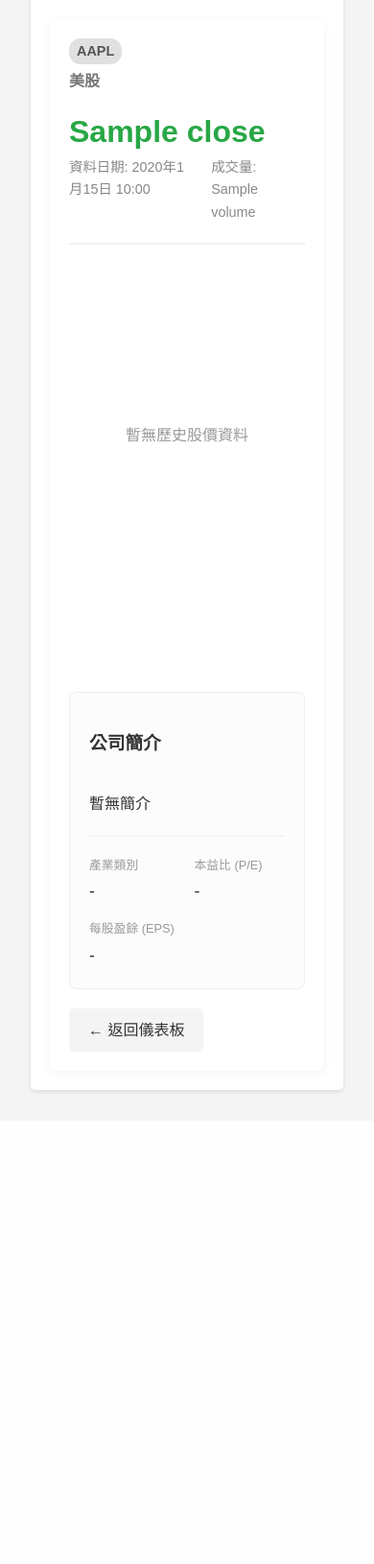
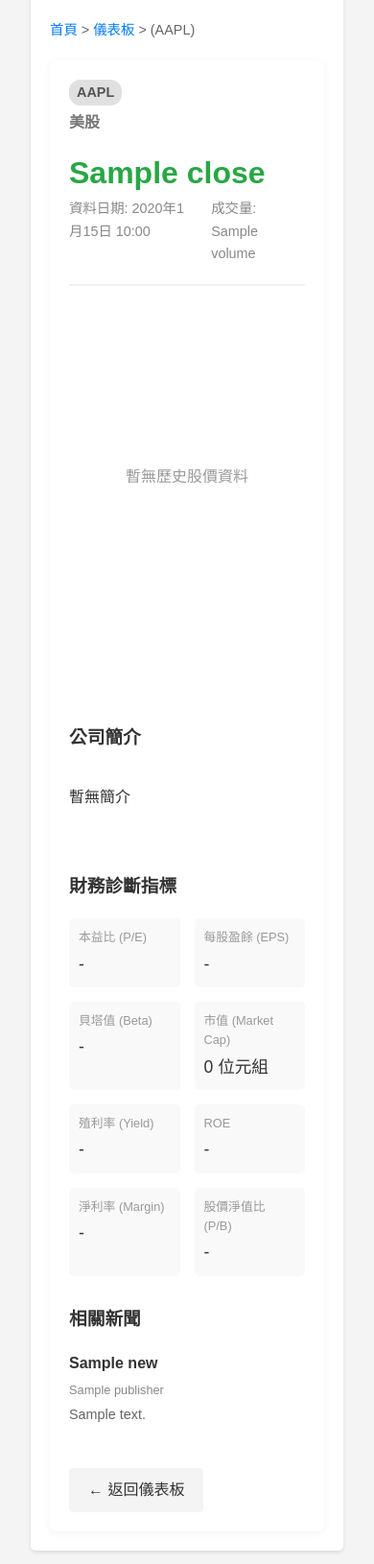
Before and after one commit to Waiting0314/finance_dashboard, a Django app: template templates/stock_detail.html in a window 390 px wide. Shown: the part 89-1719 px from the top of the page at 96% size. Before the commit the page ends 1230 px from the top, so only its background shows below. Run offline with Django 5.2, Linux system fonts and the light colour scheme; data comes from the database, SQL or seed files in the repository; both versions use the stored data as it was after the commit; tables that the repository leaves empty hold one stand-in row (values such as "Sample post"); the template is opened without the code that fills it: values that come from a table or form of the project are taken from there, most other values are stand-ins (such as "Sample title", 1, 10 or a date in 2020); some libraries are stand-ins or nearby versions.

Commit message:
feat: Add financial indicators with tooltips and live news
- Added 6 new financial indicators to Stock model: Beta, Market Cap, Dividend Yield, ROE, Profit Margin, P/B.
- Updated `fetch_stock_data` to populate these new fields.
- Enhanced Stock Detail page:
    - Added breadcrumb navigation.
    - Added Financial Indicators section with responsive grid and hover tooltips explaining each metric.
    - Added News section fetching live news via yfinance.
- Verified data fetching and frontend rendering.

```diff
--- a/stocks/models.py
+++ b/stocks/models.py
@@ -12,6 +12,14 @@ class Stock(models.Model):
     sector = models.CharField(max_length=50, blank=True, help_text="產業類別")
     pe_ratio = models.DecimalField(max_digits=10, decimal_places=2, null=True, blank=True, help_text="本益比")
     eps = models.DecimalField(max_digits=10, decimal_places=2, null=True, blank=True, help_text="每股盈餘")
+
+    # New Financial Indicators
+    beta = models.DecimalField(max_digits=10, decimal_places=2, null=True, blank=True, help_text="貝塔值 (風險係數)")
+    market_cap = models.BigIntegerField(null=True, blank=True, help_text="市值")
+    dividend_yield = models.DecimalField(max_digits=10, decimal_places=4, null=True, blank=True, help_text="殖利率")
+    roe = models.DecimalField(max_digits=10, decimal_places=4, null=True, blank=True, help_text="股東權益報酬率")
+    profit_margin = models.DecimalField(max_digits=10, decimal_places=4, null=True, blank=True, help_text="淨利率")
+    price_to_book = models.DecimalField(max_digits=10, decimal_places=2, null=True, blank=True, help_text="股價淨值比")
 
     def __str__(self):
         return f"{self.name} ({self.ticker})"
--- a/templates/stock_detail.html
+++ b/templates/stock_detail.html
@@ -3,6 +3,13 @@
 {% block title %}{{ stock.ticker }} - 詳細資訊{% endblock %}
 
 {% block content %}
+<!-- Breadcrumb -->
+<div class="breadcrumb">
+    <a href="{% url 'home' %}">首頁</a> &gt;
+    <a href="{% url 'dashboard' %}">儀表板</a> &gt;
+    <span>{{ stock.name }} ({{ stock.ticker }})</span>
+</div>
+
 <div class="stock-detail-container">
     <!-- Top Section: Header & Price Card -->
     <div class="detail-header">
@@ -26,32 +33,86 @@
 
     <!-- Main Section: Chart & Info -->
     <div class="main-grid">
-        <!-- Left Column: Chart -->
+        <!-- Left Column: Chart & Description -->
         <div class="chart-section">
             <div id="main-chart" style="width: 100%; height: 400px;"></div>
-        </div>
 
-        <!-- Right Column: Info & Metrics -->
-        <div class="info-section">
-            <div class="info-box">
+             <div class="info-box" style="margin-top: 20px;">
                 <h3>公司簡介</h3>
                 <p class="description">{{ stock.description|default:"暫無簡介"|linebreaks }}</p>
             </div>
+        </div>
 
+        <!-- Right Column: Indicators & News -->
+        <div class="info-section">
+            <!-- Financial Indicators -->
+            <div class="indicators-box">
+                <h3>財務診斷指標</h3>
                 <div class="metrics-grid">
-                <div class="metric-item">
-                    <label>產業類別</label>
-                    <div class="value">{{ stock.sector|default:"-" }}</div>
-                </div>
-                <div class="metric-item">
+                    <!-- Standard -->
+                    <div class="metric-item tooltip-container">
                         <label>本益比 (P/E)</label>
                         <div class="value">{{ stock.pe_ratio|default:"-" }}</div>
+                        <span class="tooltip-text">股價除以每股盈餘 (EPS)，用來評估股價是否昂貴。數值越低通常代表越便宜。</span>
                     </div>
-                <div class="metric-item">
+                    <div class="metric-item tooltip-container">
                         <label>每股盈餘 (EPS)</label>
                         <div class="value">{{ stock.eps|default:"-" }}</div>
+                         <span class="tooltip-text">公司獲利能力的指標，代表每一股賺了多少錢。</span>
+                    </div>
+
+                    <!-- New Indicators -->
+                    <div class="metric-item tooltip-container">
+                        <label>貝塔值 (Beta)</label>
+                        <div class="value">{{ stock.beta|default:"-" }}</div>
+                        <span class="tooltip-text">衡量股票相對於大盤的波動風險。>1 代表波動比大盤大，<1 代表波動較小。</span>
+                    </div>
+                    <div class="metric-item tooltip-container">
+                        <label>市值 (Market Cap)</label>
+                        <div class="value">{{ stock.market_cap|filesizeformat }}</div> <!-- Using filesizeformat as a rough formatter or we can filter it -->
+                         <span class="tooltip-text">公司的總市場價值 (股價 x 總股數)，代表公司規模。</span>
+                    </div>
+                    <div class="metric-item tooltip-container">
+                        <label>殖利率 (Yield)</label>
+                        <div class="value">{{ stock.dividend_yield|default:"-" }}</div>
+                         <span class="tooltip-text">公司發放的現金股利佔股價的百分比，代表投資的現金回報率。</span>
+                    </div>
+                    <div class="metric-item tooltip-container">
+                        <label>ROE</label>
+                        <div class="value">{{ stock.roe|default:"-" }}</div>
+                         <span class="tooltip-text">股東權益報酬率，衡量公司運用股東資金創造獲利的效率。</span>
+                    </div>
+                    <div class="metric-item tooltip-container">
+                        <label>淨利率 (Margin)</label>
+                        <div class="value">{{ stock.profit_margin|default:"-" }}</div>
+                         <span class="tooltip-text">稅後淨利佔營收的比例，衡量公司的最終獲利能力。</span>
+                    </div>
+                    <div class="metric-item tooltip-container">
+                        <label>股價淨值比 (P/B)</label>
+                        <div class="value">{{ stock.price_to_book|default:"-" }}</div>
+                         <span class="tooltip-text">股價除以每股淨值。通常 <1 代表股價可能被低估。</span>
                     </div>
                 </div>
+            </div>
+
+            <!-- News Section -->
+            <div class="news-box" style="margin-top: 30px;">
+                <h3>相關新聞</h3>
+                {% if news_items %}
+                    <ul class="news-list">
+                    {% for news in news_items %}
+                        <li class="news-item">
+                            <a href="{{ news.link }}" target="_blank" class="news-title">{{ news.title }}</a>
+                            <div class="news-meta">{{ news.publisher }}</div>
+                            <p class="news-summary">{{ news.summary|truncatechars:100 }}</p>
+                        </li>
+                    {% endfor %}
+                    </ul>
+                {% else %}
+                    <p class="no-news">暫無相關新聞</p>
+                {% endif %}
+            </div>
+
         </div>
     </div>
 
@@ -132,6 +193,11 @@
 </script>
 
 <style>
+    /* Breadcrumb */
+    .breadcrumb { margin-bottom: 20px; font-size: 0.9em; color: #666; }
+    .breadcrumb a { color: #007bff; text-decoration: none; }
+    .breadcrumb a:hover { text-decoration: underline; }
+
     .stock-detail-container {
         padding: 20px;
         background: #fff;
@@ -157,29 +223,79 @@
     /* Responsive Grid */
     .main-grid {
         display: grid;
-        grid-template-columns: 2fr 1fr; /* Chart takes 2/3, Info takes 1/3 */
+        grid-template-columns: 2fr 1fr; /* Left (Chart) 2/3, Right (Info) 1/3 */
         gap: 30px;
     }
 
     .info-section {
-        background: #fcfcfc;
-        padding: 20px;
-        border-radius: 8px;
-        border: 1px solid #eee;
+        /* background: #fcfcfc; */
     }
 
     .description { color: #555; font-size: 0.95em; line-height: 1.6; max-height: 200px; overflow-y: auto; }
 
+    /* Metrics Grid & Tooltip */
     .metrics-grid {
         display: grid;
         grid-template-columns: 1fr 1fr;
         gap: 15px;
-        margin-top: 20px;
+        /* margin-top: 20px;
         border-top: 1px solid #eee;
-        padding-top: 20px;
+        padding-top: 20px; */
+    }
+    .metric-item {
+        position: relative; /* For tooltip */
+        background: #f9f9f9;
+        padding: 10px;
+        border-radius: 5px;
+        cursor: help; /* Indicate hover */
     }
     .metric-item label { display: block; color: #999; font-size: 0.8em; margin-bottom: 3px; }
     .metric-item .value { font-size: 1.1em; font-weight: 500; }
+
+    /* Tooltip CSS */
+    .tooltip-container .tooltip-text {
+        visibility: hidden;
+        width: 200px;
+        background-color: #333;
+        color: #fff;
+        text-align: center;
+        border-radius: 6px;
+        padding: 5px 10px;
+        position: absolute;
+        z-index: 1;
+        bottom: 125%; /* Position above */
+        left: 50%;
+        margin-left: -100px; /* Center */
+        opacity: 0;
+        transition: opacity 0.3s;
+        font-size: 0.8em;
+        line-height: 1.4;
+    }
+
+    .tooltip-container .tooltip-text::after {
+        content: "";
+        position: absolute;
+        top: 100%;
+        left: 50%;
+        margin-left: -5px;
+        border-width: 5px;
+        border-style: solid;
+        border-color: #333 transparent transparent transparent;
+    }
+
+    .tooltip-container:hover .tooltip-text {
+        visibility: visible;
+        opacity: 1;
+    }
+
+    /* News List */
+    .news-list { list-style: none; padding: 0; }
+    .news-item { margin-bottom: 15px; border-bottom: 1px solid #eee; padding-bottom: 10px; }
+    .news-item:last-child { border-bottom: none; }
+    .news-title { font-weight: bold; color: #333; text-decoration: none; display: block; margin-bottom: 5px; }
+    .news-title:hover { color: #007bff; }
+    .news-meta { font-size: 0.8em; color: #888; margin-bottom: 5px; }
+    .news-summary { font-size: 0.9em; color: #666; margin: 0; line-height: 1.4; }
 
     .back-link {
         display: inline-block;
```
Also changed, not shown: stocks/tasks.py (+28 -0 lines), stocks/views.py (+23 -1 lines), db.sqlite3, stocks/migrations/0004_stock_beta_stock_dividend_yield_stock_market_cap_and_more.py (added). Lines whose indentation alone changed are shown as unchanged.
